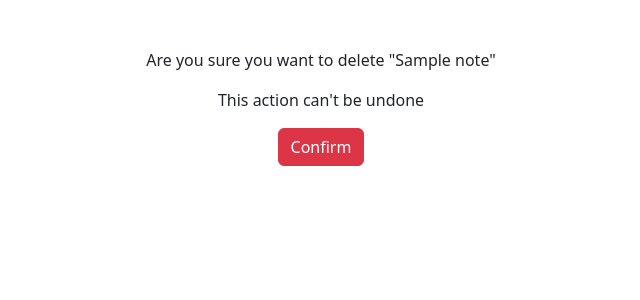
After one commit to moreno-e/SmartNotes, a Django app: page /smart/notes/1/delete in a window 1280 px wide. The commit adds this page. Shown: the top 300 px of the page, without its empty margins (319-959 px from the left). Run offline with Django 4.2, Linux system fonts and the light colour scheme; tables that the repository leaves empty hold one stand-in row (values such as "Sample post").

Commit message:
added delete operation

```diff
--- /dev/null
+++ b/notes/templates/notes/notes_delete.html
@@ -0,0 +1,12 @@
+{% extends 'base.html' %}
+
+{% block content %}
+
+<form method="POST">{% csrf_token %}
+    <p>Are you sure you want to delete "{{notes.title}}"</p>
+    <p>This action can't be undone</p>
+
+    <input type="submit" class="btn btn-danger" value="Confirm">
+</form>
+
+{% endblock %}
--- a/notes/templates/notes/notes_detail.html
+++ b/notes/templates/notes/notes_detail.html
@@ -12,4 +12,5 @@
 
 <!-- Allows you to edit the notes -->
 <a href="{% url 'notes.update' pk=note.id %}" class="btn btn-secondary my-5">Edit</a>
+<a href="{% url 'notes.delete' pk=note.id %}" class="btn btn-danger my-5">Delete</a>
 {% endblock %}
--- a/notes/urls.py
+++ b/notes/urls.py
@@ -17,6 +17,10 @@ urlpatterns = [
 
     # CREATE
     path('notes/new', views.NotesCreateView.as_view(), name="notes.new"),
+
+    # DELETE
+    path('notes/<int:pk>/delete', views.NotesDeleteView.as_view(), name="notes.delete"),
+
 ]
 
 # Assign the custom 404 handler
--- a/notes/views.py
+++ b/notes/views.py
@@ -2,9 +2,19 @@ from django.shortcuts import render
 from django.http import Http404
 
 from django.views.generic import CreateView, DetailView, ListView, UpdateView
+from django.views.generic.edit import DeleteView
 
 from .forms import NotesForm
 from .models import Notes
+
+class NotesDeleteView(DeleteView):
+    model = Notes
+    success_url = '/smart/notes'
+
+    # Django expects a certain name for their template
+    # It expects it to be named notes/note_confirm_delete.html
+    # However we named it notes_delete thus, we have to add below
+    template_name = 'notes/notes_delete.html'
 
 class NotesCreateView(CreateView):
     # so the endpoint notes what it's regarding to
```
